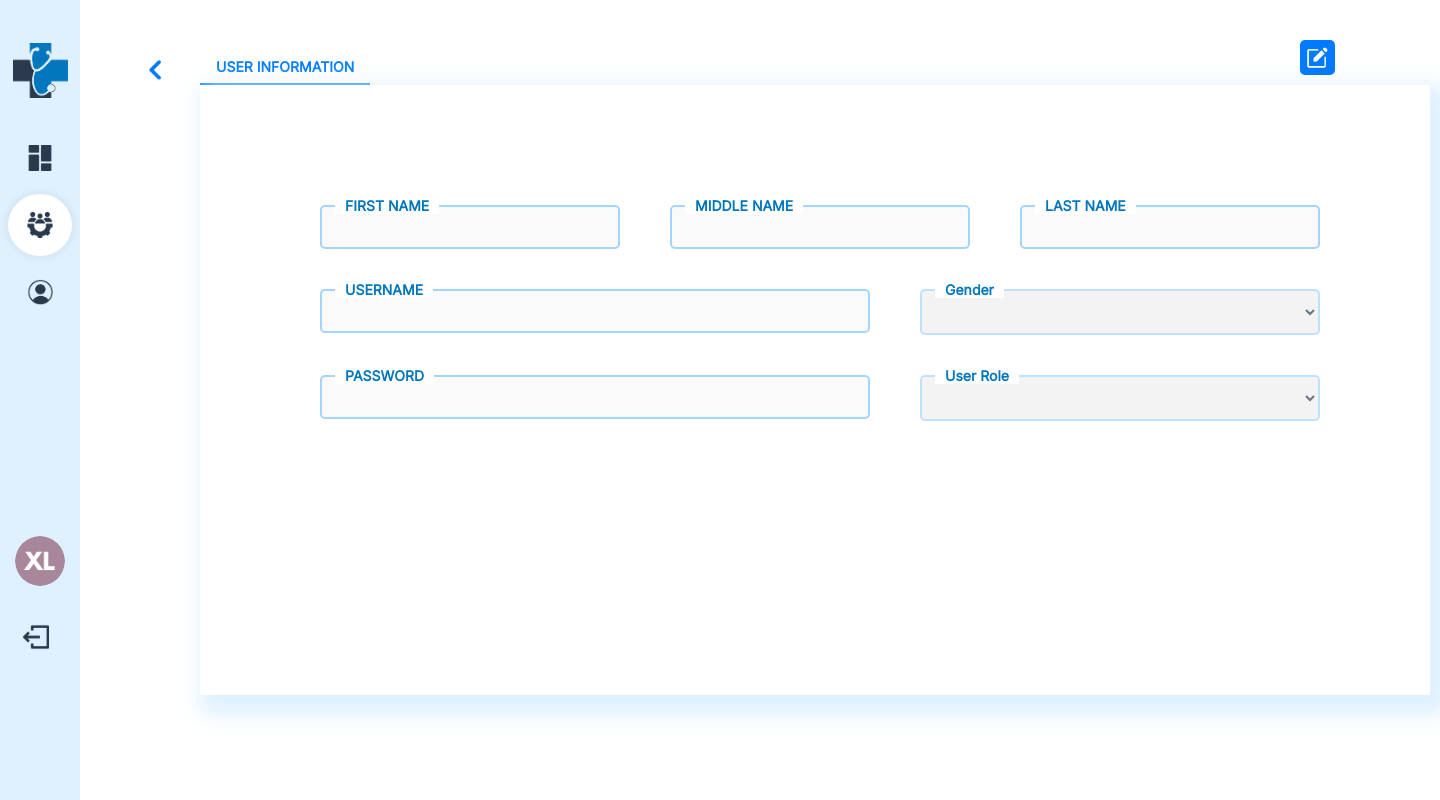
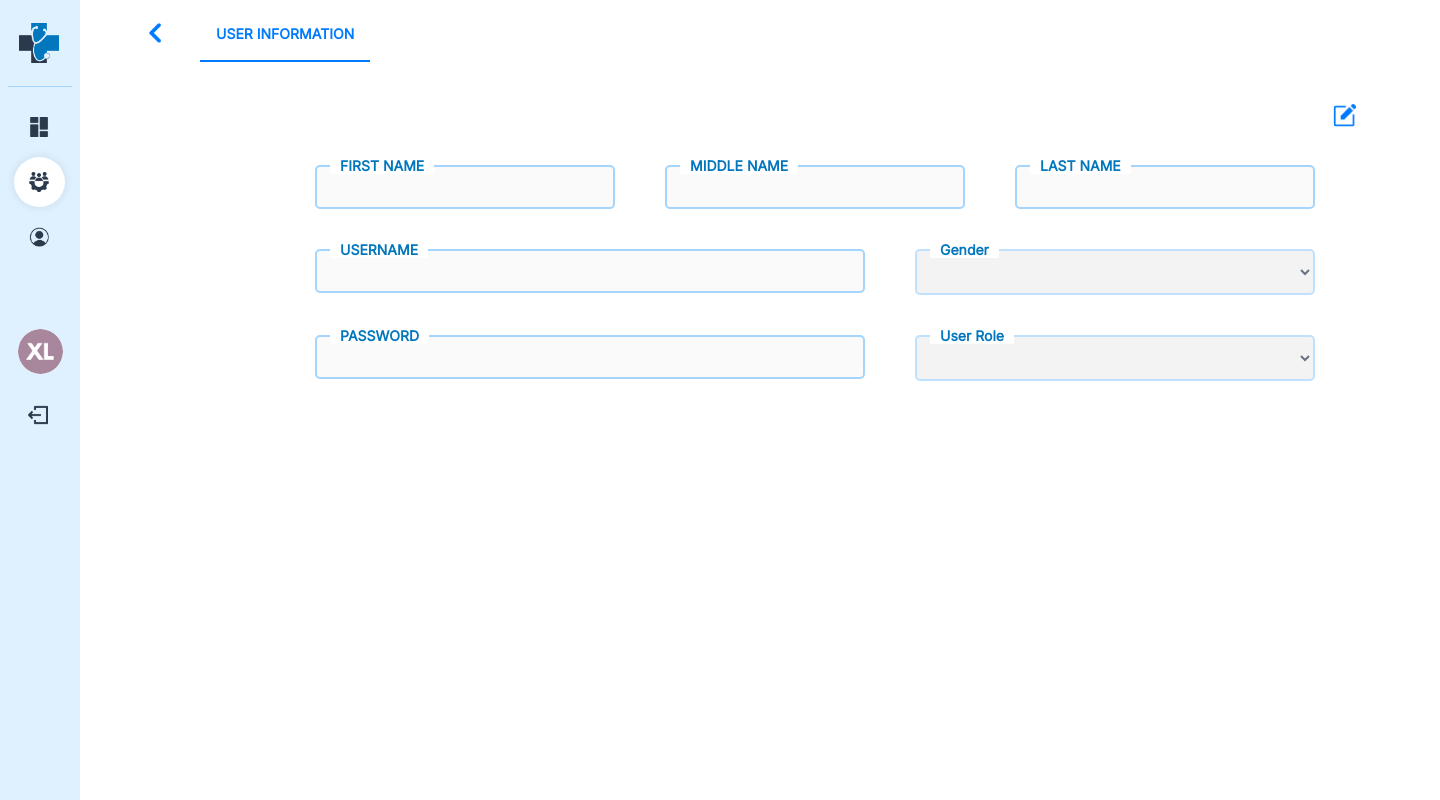
Before and after one commit to kycx0236/Clinical-Management-System, a Flask app: template app/templates/admin/user_management/user_info.html in a window 1440 px wide. Run offline with Flask 3, Linux system fonts and the light colour scheme; the template is opened without the code that fills it: values that come from a table or form of the project are taken from there, others are empty.

Commit message:
Updated the static files.

```diff
--- a/app/static/admin_style.css
+++ b/app/static/admin_style.css
@@ -1,9 +1,4 @@
 @import "base_style.css";
-
-/* -------------------------------------------- SIDEBAR USER -------------------------------------------- */
-.sidenav-user-bg {
-    margin-top: 205px;
-}
 
 /* -------------------------------------------- DASHBOARD -------------------------------------------- */
 
@@ -12,44 +7,18 @@
 /* style here */
 
 /* -------------------------------------------- USER MANAGEMENT -------------------------------------------- */
-.add-icon img {
-    width: 60px;
-    right: 20px;
-    bottom: 20px;
-    justify-content: flex-end;
-    border-radius: 100%;
-    z-index: 99;
-    position: fixed;
-    box-shadow: 0 0 5px rgba(0, 0, 0, 0.3);
-}
-
-.add-icon img:active {
-    transform: translateY(1px);
-}
-
-.ur-container{
+.ur-container {
     margin-left: 110px;
     margin-right: 2%;
 }
 
 .update-icon {
-    top: 40px;
-    right: 105px;
-    width: 35px;
+    position: absolute;
+    top: -25px;
+    right: 30px;
+    width: 110px;
     border-radius: 5px;
-    z-index: 1;
-    position: fixed;
     cursor: pointer;
-}
-
-.update-icon.details {
-    right: 90px;
-}
-
-.update-icon.test {
-    position: absolute;
-    right: 17px;
-    top: 1600px;
 }
 
 .update-icon:active {
@@ -57,19 +26,18 @@
 }
 
 /* -------------------------------------------- USER TABLE -------------------------------------------- */
-
-.user-header{
+.user-header p {
     position: absolute;
-    top: 45px;
+    top: 20px;
     left: 110px;
     font-weight: 900;
     font-size: 18px;
 }
 
 .user-table {
+    width: 91%;
     position: relative;
-    width: 1350px;
-    top: 85px;
+    top: 20px;
     left: 110px;
     line-height: 1.5;
     color: var(--darkBlue);
@@ -81,20 +49,17 @@
     top: 190px;
 }
 
-.action-icon-container{
+.action-icon-container {
     display: flex;
     justify-content: center;
 }
 
-
 /* -------------------------------------------- USER INFORMATION-------------------------------------------- */
-
-/* --------------------------- BACK ICON ---------------------------- */
 .back-icon img {
     position: absolute;
     width: 20px;
     z-index: 1;
-    top: 60px;
+    top: 23px;
     left: 145px;
 }
 
@@ -106,20 +71,19 @@
 .nav-underline {
     display: flex;
     margin-right: 150px;
-    top: 50px;
+    top: 7px;
     left: 200px;
     position: absolute;
 }
 
 .nav-item:active {
-    box-shadow: 0 0 5px rgba(0, 0, 0, 0.1);
     transform: translateY(1px);
 }
 
 .nav-underline .nav-link {
     border: none;
     text-decoration: none;
-    padding: 0.5rem 1rem;
+    padding: 1.3em 1rem;
     color: var(--grayA);
 }
 
@@ -128,19 +92,17 @@
     color: var(--blueD);
 }
 
-
 .user-bg {
     position: absolute;
     width: 1230px;
     height: 610px;
     background-color: white;
-    box-shadow: 10px 10px 20px 10px var(--blueC);
     top: 85px;
     left: 200px;
 }
 
 /* Input boxes */
-.inputBox.username, .inputBox.password{
+.inputBox.username, .inputBox.password {
     width: 550px;
 }
 
@@ -148,10 +110,9 @@
     width: 400px;
 }
 
-.inputBox.fName, .inputBox.mName, .inputBox.lName{
+.inputBox.fName, .inputBox.mName, .inputBox.lName {
     width: 300px;
 }
-
 
 /* dropdown styles */
 input, select {
@@ -167,29 +128,21 @@ input, select {
     margin: 20px 20px  ;
 }
 
-.u_row{
+.u_row {
     display: flex;
-    margin-left: 100px;
-    justify-content: left;
+    justify-content: center;
 }
 
 .u_row.firstRow {
-
-    margin-top: 100px;
+    margin-top: 60px;
     gap: 10px;
-
 }
 
-
 .u_row.secondRow {
-
     gap: 10px;
-
 }
 
 .u_row.thirdRow {
-
     gap: 10px;
-    margin-bottom: 120px;
-
+    margin-bottom: 80px;
 }
--- a/app/static/base_style.css
+++ b/app/static/base_style.css
@@ -19,15 +19,19 @@
 
 /* -------------------------------------------- SIDEBAR DOCCARE LOGO -------------------------------------------- */
 .cms-logo {
-    margin-top: 35px;
-    margin-bottom: 25px;
+    margin-top: 15px;
+    margin-bottom: 15px;
     align-items: center;
+    justify-content: center;
+    font-size: 12px;
+    border-bottom: 1px solid var(--blueB);
 }
 
 .cms-logo img {
-    width: 55px;
-    margin-left: 5px;
-    margin-right: 55px;
+    width: 40px;
+    justify-content: center;
+    margin-left: 11px;
+    margin-bottom: 20px;
 }
 
 /* -------------------------------------------- SIDEBAR -------------------------------------------- */
@@ -42,17 +46,32 @@
 }
 
 /* logout */
+.logout {
+    margin-left: 5px;
+}
+
 .logout:hover img {
     transform: translateY(0%);
 }
 
+/* notifications */
+.notifications {
+    width: 80%;
+    height: 50px;
+    margin-left: 6px;
+}
+
+.notifications:active {
+    transform: translateY(1%);
+}
+
 /* icon */
 .icon-bg {
-    width: 100%;
-    height: 62px;
+    width: 80%;
+    height: 50px;
     border-radius: 30px;
-    padding: 4px;
     transition: width 0.3s;
+    margin-left: 6px;
 }
 
 .icon-bg:hover {
@@ -63,12 +82,12 @@
 
 /* selected icon */
 .selected-icon-bg {
-    width: 100%;
-    height: 62px;
+    width: 80%;
+    height: 50px;
     background-color: white;
     border-radius: 100%;
     box-shadow: 0 0 10px rgba(0, 0, 0, 0.1);
-    padding: 4px;
+    margin-left: 6px;
 }
 
 /* icon text styles */
@@ -119,7 +122,6 @@ ul li {
     margin-bottom: 5px;
     display: flex;
     align-items: center;
-    justify-content: flex-start;
     cursor: pointer;
     font-size: 14px;
     font-weight: 900;
@@ -132,9 +134,8 @@ a {
 }
 
 ul li img {
-    margin-right: 0px;
     margin-left: 15px;
-    width: 26px;
+    width: 20px;
 }
 
 ul li p {
@@ -142,14 +143,23 @@ ul li p {
     display: none;
 }
 
+.navbar {
+    width: 100%;
+    height: 62px;
+    position: relative;
+    background-color: white;
+    border-bottom: 1px solid var(--blueC);
+}
+
 /* -------------------------------------------- SIDEBAR USER -------------------------------------------- */
 .sidenav-user-bg {
     font-size: 12px;
     display: flex;
     align-items: center;
-    height: 65px;
+    height: 50px;
     overflow: hidden;
-    margin-bottom: 25px;
+    margin-bottom: 20px;
+    margin-top: 100%;
 }
 
 .sidenav-user-bg:hover {
@@ -159,27 +169,27 @@ ul li p {
 
 .sidenav-user-bg div {
     position: relative;
-    transition: all 0.2s ease-out;
+    transition: all 0.3s ease-out;
     opacity: 0;
     visibility: hidden;
     background-color: var(--darkBlue);
     color: white;
     padding: 10px;
     border-radius: 10px;
-    left: 25px;
+    left: 15px;
 }
 
 .sidenav-user-bg:hover div {
-    left: 20px;
+    left: 25px;
     opacity: 1;
     visibility: visible;
     z-index: 1;
 }
 
 .user-img {
-    width: 50px;
+    width: 45px;
     border-radius: 100%;
-    margin-left: 7px;
+    margin-left: 10px;
 }
 
 /* -------------------------------------------- DASHBOARD -------------------------------------------- */
```
Also changed, not shown: other parts of app/static/base_style.css (+66 -38 lines), app/static/doctor_style.css (+72 -69 lines), app/static/medtech_style.css (+2 -30 lines), app/static/receptionist_style.css (+0 -24 lines), app/static/images/Back.png, app/static/images/Cancel-icon.png, app/static/images/Delete.png, app/static/images/Edit-icon.png, app/static/images/Folder.png, app/static/images/Notification.png (added), app/static/images/Prescription.png, app/static/images/Print.png, app/static/images/Request.png (deleted), app/static/images/Submit.png (added).
